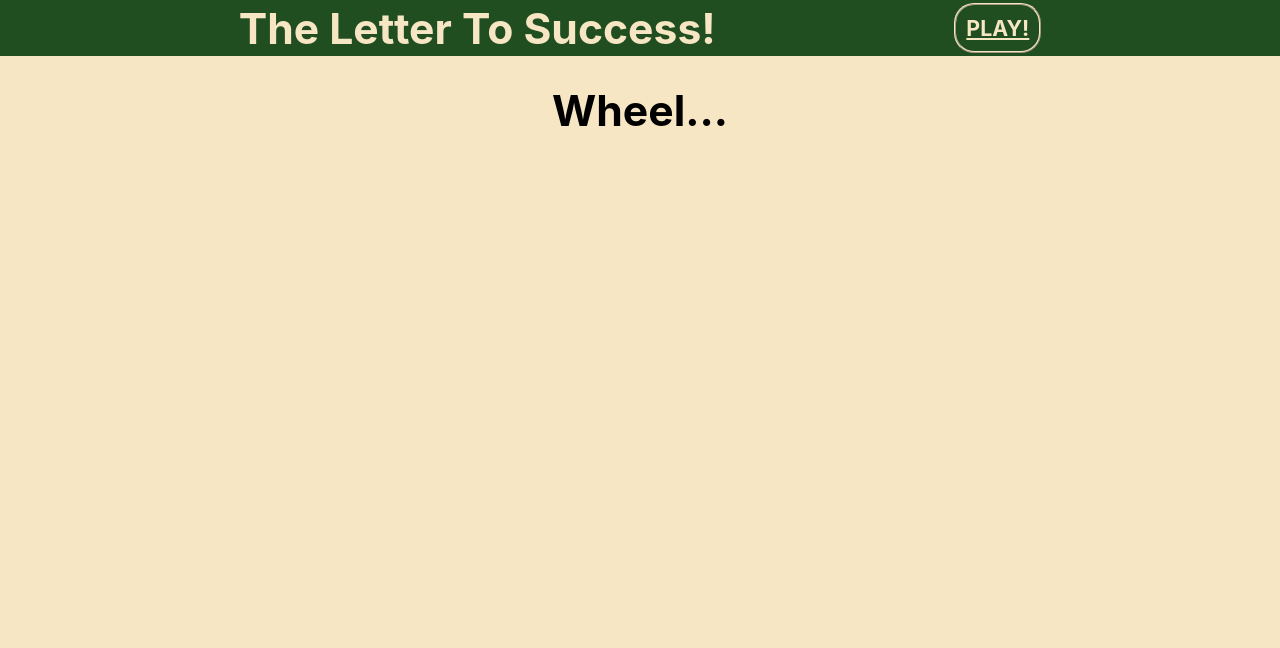
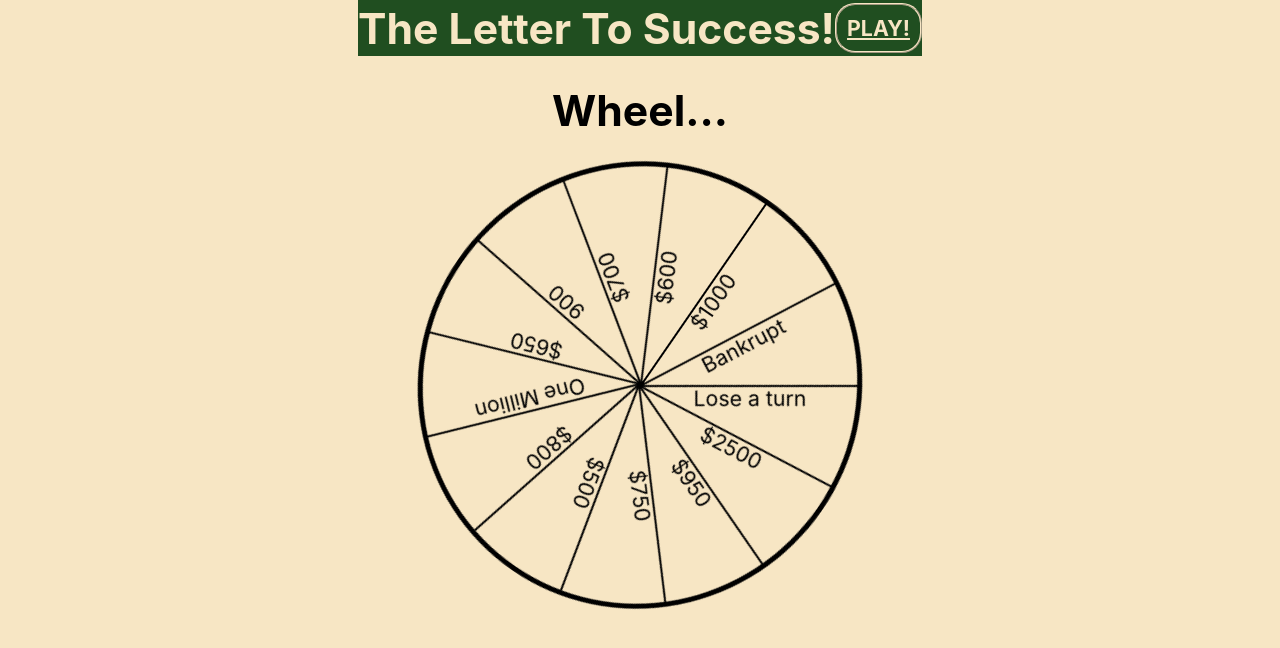
Before and after one commit to OSharpe001/letter-to-success, a React (Create React App) app: page / in a window 1280 px wide. Shown: the top 648 px of the page. Built offline with nearby package versions, Linux system fonts and the light colour scheme.

Commit message:
progress on Wheel.js

```diff
--- a/src/App.css
+++ b/src/App.css
@@ -54,11 +54,113 @@ form label {
   margin-bottom: 3vh;
   /* font-size: 16pt; */
 }
+.home-page {
+  justify-content: center;
+  justify-self: center;
+  justify-items: center;
+  align-content: center;
+  align-self: center;
+  align-content: center;
+}
+.home-page .wheel {
+  /* justify-content: center;
+  justify-self: center;
+  justify-items: center;
+  align-content: center;
+  align-self: center;
+  align-content: center; */
+  height: 54vh;
+  width: 50vh;
+  /* background-color: grey; */
+  list-style-type: none;
+  border-radius: 50%;
+  border: 5px solid black;
+  /**/
+  animation-name: wheel;
+  animation-duration: 10s;
+  animation-iteration-count: infinite;
+  animation-timing-function: wheel-segmentar;
+  /**/
+  /* background-image: conic-gradient(
+    gold 0 7.7%,
+    silver 7.7% 15.4%,
+    grey 15.4% 23.1%,
+    green 23.1% 30.8%,
+    red 30.8% 38.5%,
+    blue 38.5% 46.2%,
+    orange 46.2% 53.8%,
+    purple 53.8% 61.5%,
+    brown 61.5% 69.2%,
+    violet 69.2% 76.9%,
+    yellow 76.9% 84.6%,
+    teal 84.6% 92.3%,
+    black 92.3% 100%,
+  ) */
+}
+.wheel-segment {
+  /* border-top: 5px solid black;
+  border-left: 5px solid black; */
+  /**/
+  background-color: black;
+  width: 50%;
+  height: 2px;
+  position: absolute;
+  top: 50%;
+  left: 50%;
+  transform-origin: 0% 0%;
+  /**/
+}
+.wheel-segment:nth-of-type(2) {
+  transform: rotate(27.7deg);
+}
+.wheel-segment:nth-of-type(3) {
+  transform: rotate(55.4deg);
+}
+.wheel-segment:nth-of-type(4) {
+  transform: rotate(83.1deg);
+}
+.wheel-segment:nth-of-type(5) {
+  transform: rotate(110.8deg);
+}
+.wheel-segment:nth-of-type(6) {
+  transform: rotate(138.5deg);
+}
+.wheel-segment:nth-of-type(7) {
+  transform: rotate(166.2deg);
+}
+.wheel-segment:nth-of-type(8) {
+  transform: rotate(193.8deg);
+}
+.wheel-segment:nth-of-type(9) {
+  transform: rotate(221.5deg);
+}
+.wheel-segment:nth-of-type(10) {
+  transform: rotate(249.2deg);
+}
+.wheel-segment:nth-of-type(11) {
+  transform: rotate(276.9deg);
+}
+.wheel-segment:nth-of-type(12) {
+  transform: rotate(304.6deg);
+}
+.wheel-segment:nth-of-type(13) {
+  transform: rotate(332.3deg);
+}
+/**/
+@keyframes wheel {
+  0% {
+    transform: rotate(0deg);
+  }
+  100% {
+    transform: rotate(360deg);
+  }
+}
+/**/
 
 
 @media (prefers-reduced-motion: no-preference) {
   .App-logo {
-    animation: App-logo-spin infinite 20s linear;
+    animation: App-logo-spin infinite 20s wheel-segmentar;
   }
 }
 
--- a/src/HomePage.js
+++ b/src/HomePage.js
@@ -3,9 +3,9 @@ import Wheel from "./components/Wheel.js"
 
 export default function HomePage() {
   return (
-    <>
+    <div className="home-page">
         <Header />
         <Wheel />
-    </>
+    </div>
   )
 }
--- a/src/assets/wheel.json
+++ b/src/assets/wheelSegments.js
@@ -1,8 +1,8 @@
-[
+export const WheelSegments= [
     {
         "type": "cash",
-        "text": "$950",
-        "value": 950,
+        "text": "$1000",
+        "value": 1000,
         "prize": "A trip to Ann Arbor!"
     },
     {
@@ -23,20 +23,20 @@
     },
     {
         "type": "cash",
-        "text": "$900",
-        "value": 900,
+        "text": "$950",
+        "value": 950,
         "prize": false
     },
     {
         "type": "cash",
-        "text": "$700",
-        "value": 700,
+        "text": "$750",
+        "value": 750,
         "prize": false
     },
     {
         "type": "cash",
-        "text": "$600",
-        "value": 600,
+        "text": "$500",
+        "value": 500,
         "prize": false
     },
     {
--- a/src/components/Wheel.js
+++ b/src/components/Wheel.js
@@ -1,9 +1,15 @@
-// import wheel from '../assets/wheel.json'
+import {WheelSegments} from '../assets/wheelSegments'
 
 export default function Wheel() {
   return (
     <>
         <h1>Wheel...</h1>
+
+        <ul className="wheel">
+          {WheelSegments.map(item =>
+            <li  key={item.text} className="wheel-segment">{item.text}</li>
+          )}
+        </ul>
     </>
   )
 }
```
